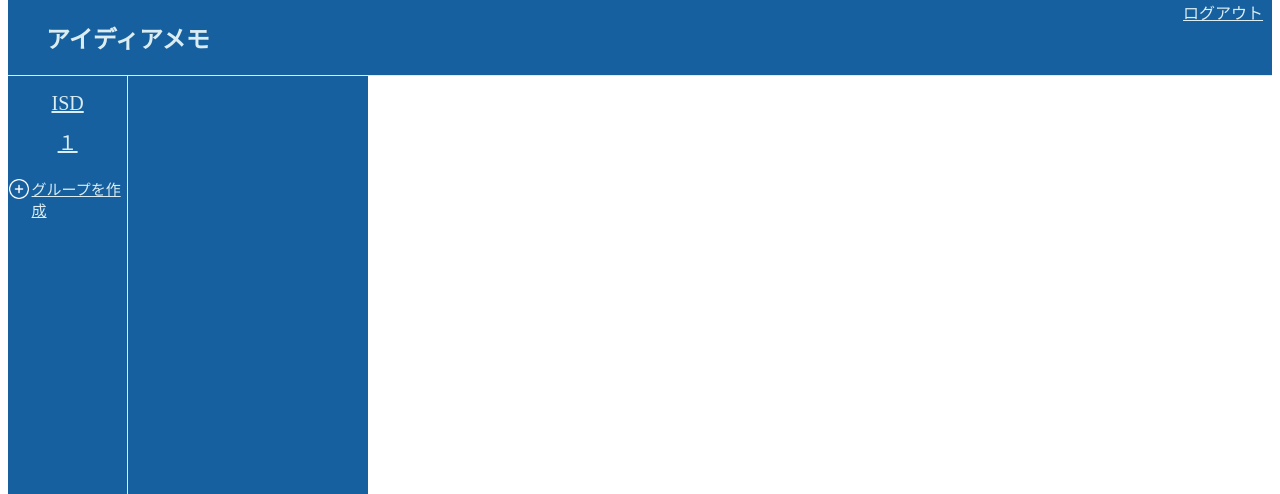
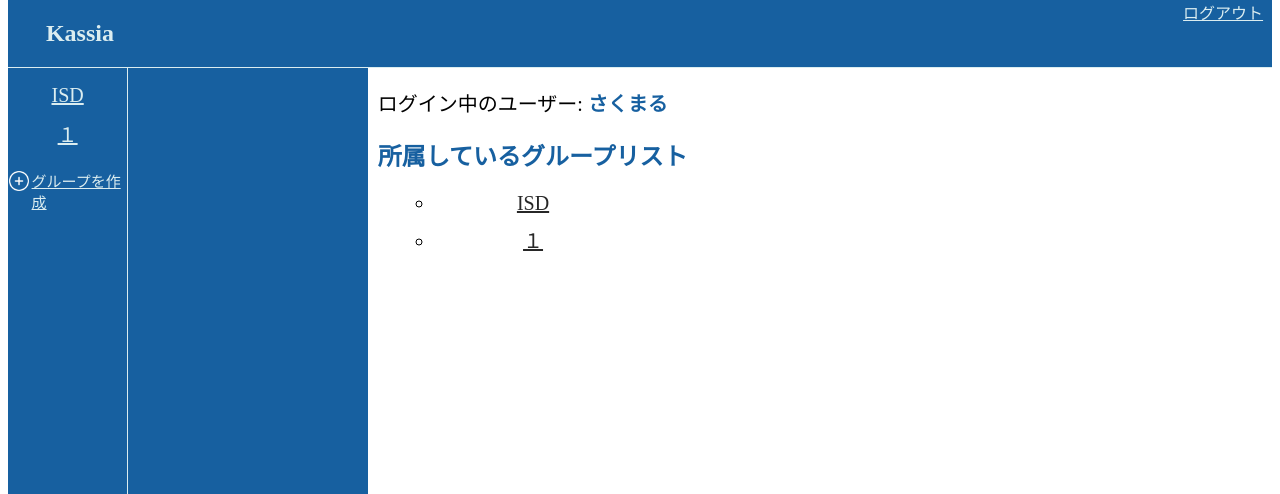
Before and after one commit to IDM-R/Info-Sys-Des-imp, a Flask app: page / in a window 1280 px wide. Shown: the top 494 px of the page. Run offline with Flask 3, Linux system fonts and the light colour scheme; a user stored in the database is signed in; some web fonts are replaced.

Commit message:
コミット

```diff
--- a/ISD_update/app.py
+++ b/ISD_update/app.py
@@ -124,7 +124,7 @@ def index():
     if request.method == 'GET':
         posts = Post.query.all()
         user_groups = current_user.groups
-        return render_template('index.html', posts=posts, groups=user_groups)
+        return render_template('index.html', posts=posts, groups=user_groups, current_user=current_user)
 
 
 @app.route('/signup', methods=['GET', 'POST'])
--- a/ISD_update/static/style.css
+++ b/ISD_update/static/style.css
@@ -502,3 +502,22 @@ input:focus {
 .board{
     margin-left:10px;
 }
+.board-group a{
+    color:rgba(0, 0, 0, 0.849);
+}
+.board-group li{
+    margin-top:10px;
+    margin-right:75%;
+    margin-left:2%;
+    list-style:circle;
+}
+.board-group h2{
+    color:#1760a0
+}
+.user-info{
+    font-size: 20px;
+}
+.username{
+    color:#1760a0;
+    font-weight: bold;
+}
--- a/ISD_update/templates/base.html
+++ b/ISD_update/templates/base.html
@@ -3,7 +3,7 @@
 <head>
     <meta charset="UTF-8">
     <meta name="viewport" content="width=device-width, initial-scale=1.0">
-    <title>IdiaMemo</title>
+    <title>Kassia</title>
     <link href="{{url_for('static', filename='style.css')}}" rel="stylesheet" type="text/css">
     <!-- jQueryのCDNリンクを追加 -->
     <script src="https://code.jquery.com/jquery-3.6.0.min.js"></script>
--- a/ISD_update/templates/create_group.html
+++ b/ISD_update/templates/create_group.html
@@ -2,7 +2,7 @@
 
 {% block content %}
 <nav class="navbar">
-    <h1>アイディアメモ</h1>
+    <h1>Kassia</h1>
     <div class="home">
         <a href="/" class="a-img"><img src="{{ url_for('static', filename='home_img.png') }}" alt="home" width="50px" height="50px"></a>
         <br>
--- a/ISD_update/templates/edit.html
+++ b/ISD_update/templates/edit.html
@@ -2,7 +2,7 @@
 
 {% block content %}
 <nav class="navbar">
-    <h1>アイディアメモ</h1>
+    <h1>Kassia</h1>
     <div class="home">
         <a href="/" class="a-img"><img src="{{ url_for('static', filename='home_img.png') }}" alt="home" width="50px" height="50px"></a>
         <br>
--- a/ISD_update/templates/group.html
+++ b/ISD_update/templates/group.html
@@ -3,7 +3,7 @@
 {% block content %}
 <form action="/group/{{ group.id }}" method="POST">
     <nav class="navbar">
-        <h1>アイディアメモ</h1>
+        <h1>Kassia</h1>
         <div class="home">
             <a href="/" class="a-img"><img src="{{ url_for('static', filename='home_img.png') }}" alt="home" width="50px" height="50px"></a>
             <br>
--- a/ISD_update/templates/index.html
+++ b/ISD_update/templates/index.html
@@ -2,7 +2,7 @@
 
 {% block content %}
 <nav class="navbar1">
-    <h1>アイディアメモ</h1>
+    <h1>Kassia</h1>
     <div class="home">
         <a href="/logout" role="button" class="logout">ログアウト</a>
     </div>
@@ -28,6 +28,21 @@
     <div class="item-p">
     </div>
     <div class="board">
+        <div class="user-info">
+            <p>ログイン中のユーザー: <span class="username">{{ current_user.username }}</span></p>
+        </div>
+        <div class="board-group">
+            <h2>所属しているグループリスト</h2>
+        {% if groups %}
+        <ul>
+            {% for group in groups %}
+                <li class="group-list"><a href="/group/{{ group.id }}">{{ group.name }}</a></li>
+            {% endfor %}
+        </ul>
+        {% else %}
+    <p>まだグループに所属していません。</p>
+        {% endif %}
+        </div>
     </div>
 </div>
 <script src="{{ url_for('static', filename='script.js') }}"></script>
--- a/ISD_update/templates/item_page.html
+++ b/ISD_update/templates/item_page.html
@@ -2,7 +2,7 @@
 {% block content %}
 <form action="/item/{{ item.id }}" method="POST">
     <nav class="navbar">
-        <h1>アイディアメモ</h1>
+        <h1>Kassia</h1>
         <div class="home">
             <a href="/" class="a-img"><img src="{{ url_for('static', filename='home_img.png') }}" alt="home" width="50px" height="50px"></a>
             <br>
--- a/ISD_update/templates/login.html
+++ b/ISD_update/templates/login.html
@@ -10,7 +10,7 @@ Login
 
 {% block content %}
 <h1>Login</h1>
-<p>〇〇へようこそ</p>
+<p>Kassiaへようこそ</p>
 <form method="POST" action="/login">
     <div class="form-group">
         <label for="username">ユーザー名:</label>
```
Also changed, not shown: index.html (+5 -5 lines), ISD_update/instance/isd.db.
